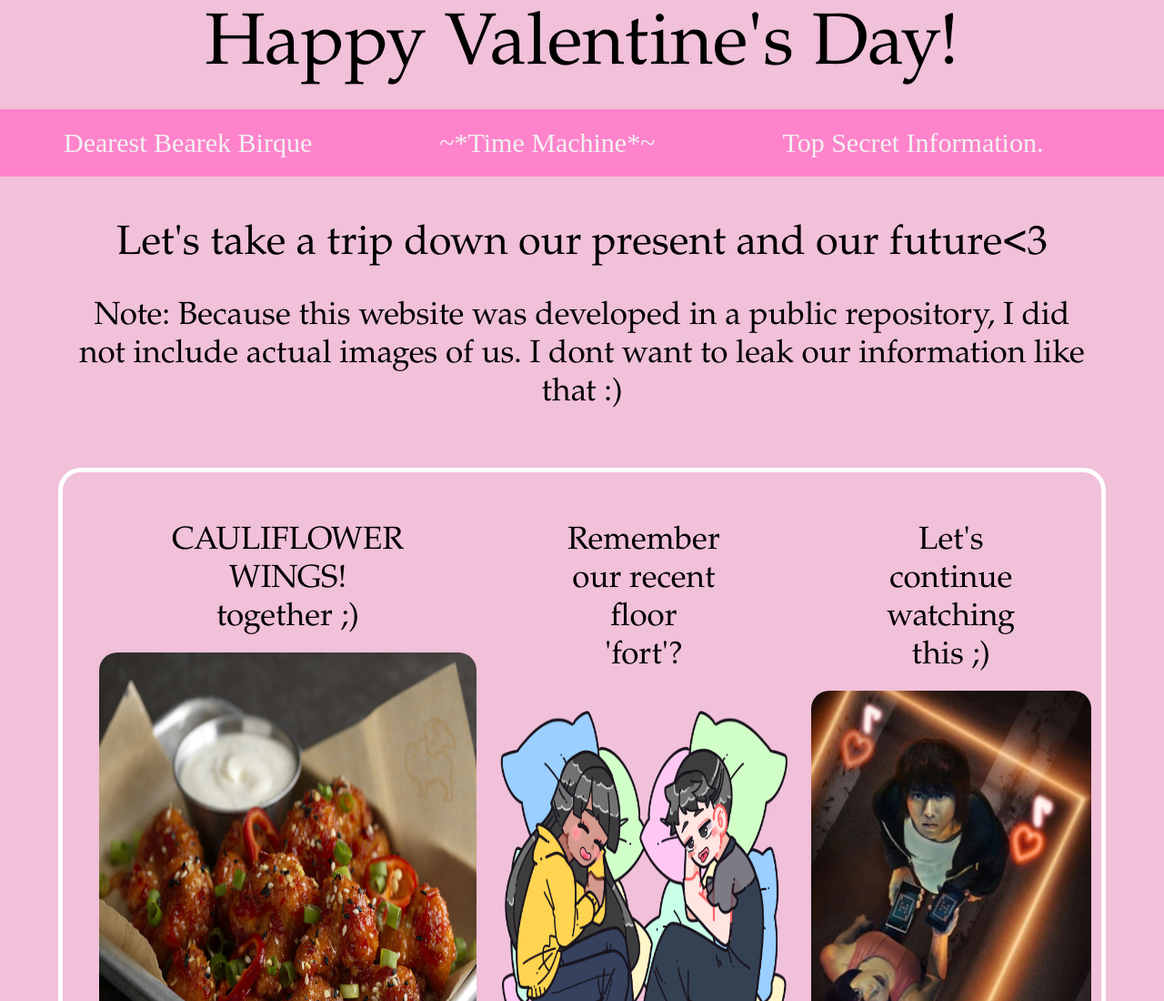
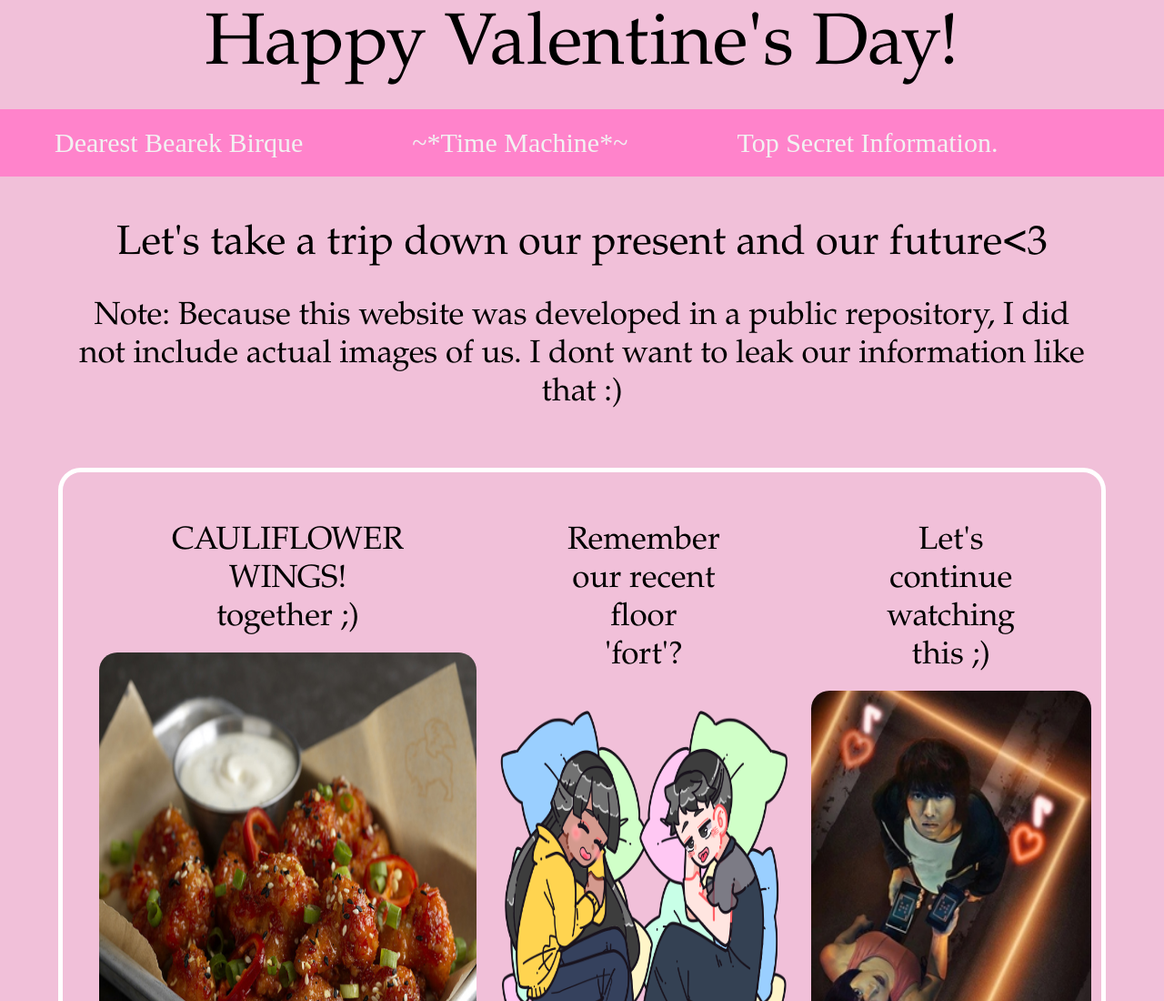
Before and after one commit to saddoaddo/valentines2024, a plain HTML site: page photos.html in a window 1280 px wide. Shown: the top 1100 px of the page at 91% size. Drawn offline with Linux system fonts and the light colour scheme.

Commit message:
Add files via upload

```diff
--- a/css/photos.css
+++ b/css/photos.css
@@ -48,7 +48,7 @@ p {
     float: left;
     color: #f2f2f2;
     text-align: center;
-    padding: 20px 70px 20px 70px;
+    padding: 20px 60px 20px 60px;
     text-decoration: none;
     font-size: 30px;
   }
```
